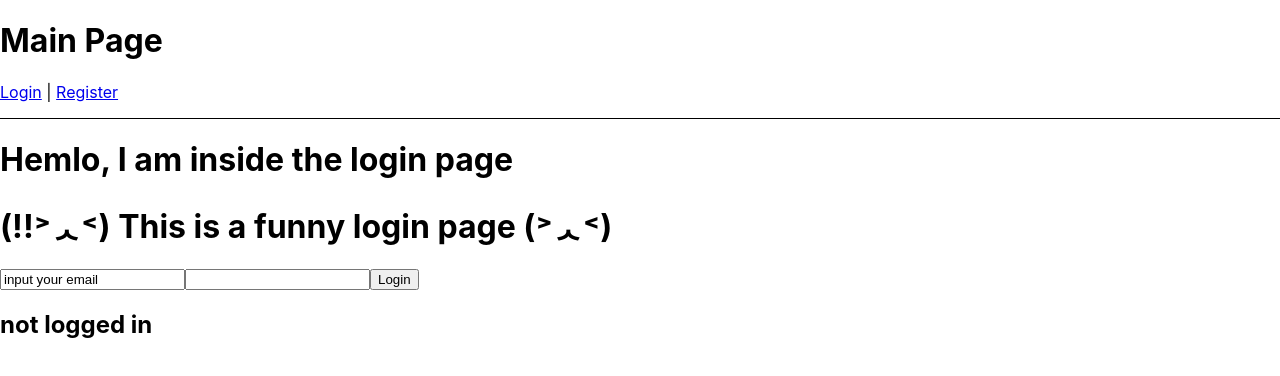
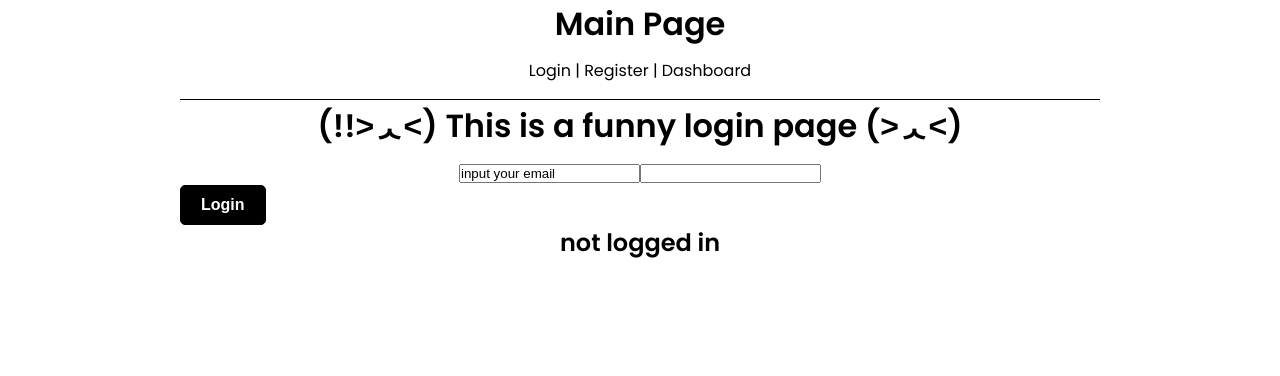
Before and after one commit to florentianayuwono/DigitalIT, a React (Create React App) app in the folder frontend/: page /login in a window 1280 px wide. Shown: the top 376 px of the page. Built offline with nearby package versions, Linux system fonts and the light colour scheme.

Commit message:
improved styling by a bit

```diff
--- a/frontend/src/App.js
+++ b/frontend/src/App.js
@@ -3,7 +3,7 @@ import { Outlet, Link } from "react-router-dom";
 
 function App() {
   return (
-    <div>
+    <div className="container">
       <h1>Main Page</h1>
       <nav
         style={{
@@ -12,7 +12,8 @@ function App() {
         }}
       >
         <Link to="/login">Login</Link> | {" "}
-        <Link to="/register">Register</Link>
+        <Link to="/register">Register</Link> | {" "}
+        <Link to="/dashboard">Dashboard</Link>
       </nav>
       <Outlet />
     </div>
--- a/frontend/src/components/LoginForm.js
+++ b/frontend/src/components/LoginForm.js
@@ -28,7 +28,6 @@ const LoginForm = () => {
 
   return (
     <Fragment>
-      <h1 className="text-center mt-5">(!!˃ᆺ˂) This is a funny login page (˃ᆺ˂)</h1>
       <form className="d-flex mt-5" onSubmit={onSubmitForm}>
         <input
           type="text"
--- a/frontend/src/index.css
+++ b/frontend/src/index.css
@@ -1,13 +1,215 @@
-body {
+@import url('https://fonts.googleapis.com/css2?family=Poppins:wght@300;400;600;700&display=swap');
+
+* {
   margin: 0;
-  font-family: -apple-system, BlinkMacSystemFont, 'Segoe UI', 'Roboto', 'Oxygen',
-    'Ubuntu', 'Cantarell', 'Fira Sans', 'Droid Sans', 'Helvetica Neue',
-    sans-serif;
-  -webkit-font-smoothing: antialiased;
-  -moz-osx-font-smoothing: grayscale;
+  padding: 0;
+  box-sizing: border-box;
 }
 
-code {
-  font-family: source-code-pro, Menlo, Monaco, Consolas, 'Courier New',
-    monospace;
+body {
+  font-family: 'Poppins', sans-serif;
+  height: 100vh;
 }
+
+a {
+  text-decoration: none;
+  color: #000;
+}
+
+p {
+  line-height: 1.7;
+}
+
+ul {
+  list-style: none;
+}
+
+li {
+  line-height: 2.2;
+}
+
+h1,
+h2,
+h3 {
+  font-weight: 600;
+  margin-bottom: 10px;
+}
+
+.container {
+  width: 100%;
+  max-width: 960px;
+  margin: 0 auto;
+  padding: 0 20px;
+  text-align: center;
+}
+
+.header {
+  display: flex;
+  justify-content: space-between;
+  align-items: center;
+  padding: 20px 0;
+  border-bottom: 1px solid #e6e6e6;
+  margin-bottom: 60px;
+}
+
+.header ul {
+  display: flex;
+  align-items: center;
+  justify-content: space-between;
+}
+
+.header ul li {
+  margin-left: 20px;
+}
+
+.header ul li a {
+  display: flex;
+  align-items: center;
+}
+
+.header ul li a:hover {
+  color: #777;
+}
+
+.header ul li a svg {
+  margin-right: 5px;
+}
+
+.heading {
+  font-size: 2rem;
+  font-weight: 700;
+  margin-bottom: 50px;
+  padding: 0 20px;
+}
+
+.heading p {
+  color: #828282;
+}
+
+.goals {
+  display: grid;
+  grid-template-columns: repeat(2, 1fr);
+  gap: 10px;
+}
+
+.goal {
+  background-color: #f4f4f4;
+  margin: 10px 0;
+  padding: 20px 0 10px;
+  position: relative;
+}
+
+.goal .close {
+  position: absolute;
+  top: 10px;
+  right: 15px;
+  cursor: pointer;
+  border: none;
+  background: none;
+}
+
+.form,
+.content {
+  width: 70%;
+  margin: 0 auto;
+}
+
+.form-group {
+  margin-bottom: 10px;
+}
+
+.form-group input,
+.form-group textarea,
+.form-group select {
+  width: 100%;
+  padding: 10px;
+  border: 1px solid #e6e6e6;
+  border-radius: 5px;
+  margin-bottom: 10px;
+  font-family: inherit;
+}
+
+.form-group label {
+  text-align: left;
+  display: block;
+  margin: 0 0 5px 3px;
+}
+
+.btn {
+  padding: 10px 20px;
+  border: 1px solid #000;
+  border-radius: 5px;
+  background: #000;
+  color: #fff;
+  font-size: 16px;
+  font-weight: 700;
+  cursor: pointer;
+  text-align: center;
+  appearance: button;
+  display: flex;
+  align-items: center;
+  justify-content: center;
+}
+
+.btn svg {
+  margin-right: 8px;
+}
+
+.btn-reverse {
+  background: #fff;
+  color: #000;
+}
+
+.btn-block {
+  width: 100%;
+  margin-bottom: 20px;
+}
+
+.btn:hover {
+  transform: scale(0.98);
+}
+
+.loadingSpinnerContainer {
+  position: fixed;
+  top: 0;
+  right: 0;
+  bottom: 0;
+  left: 0;
+  background-color: rgba(0, 0, 0, 0.5);
+  z-index: 5000;
+  display: flex;
+  justify-content: center;
+  align-items: center;
+}
+
+.loadingSpinner {
+  width: 64px;
+  height: 64px;
+  border: 8px solid;
+  border-color: #000 transparent #555 transparent;
+  border-radius: 50%;
+  animation: spin 1.2s linear infinite;
+}
+
+@keyframes spin {
+  0% {
+    transform: rotate(0deg);
+  }
+  100% {
+    transform: rotate(360deg);
+  }
+}
+
+@media (max-width: 600px) {
+  .form {
+    width: 90%;
+  }
+
+  .heading h1 {
+    font-size: 2rem;
+  }
+
+  .heading p {
+    font-size: 1.5rem;
+  }
+}
--- a/frontend/src/index.js
+++ b/frontend/src/index.js
@@ -5,6 +5,7 @@ import App from './App';
 import { BrowserRouter, Routes, Route } from "react-router-dom";
 import Login from "./pages/Login";
 import Register from "./pages/Register";
+import Dashboard from "./pages/Dashboard";
 
 const root = ReactDOM.createRoot(document.getElementById('root'));
 root.render(
@@ -14,6 +15,7 @@ root.render(
         <Route path="/" element={<App />}>
           <Route path="login" element={<Login />} />
           <Route path="register" element={<Register />} />
+          <Route path="dashboard" element={<Dashboard />} />
 
           {/* For routes that doesn't exist*/}
           <Route
--- a/frontend/src/pages/Dashboard.jsx
+++ b/frontend/src/pages/Dashboard.jsx
@@ -0,0 +1,5 @@
+function Dashboard() {
+  return <div>Dashboard</div>;
+}
+
+export default Dashboard;
--- a/frontend/src/pages/Login.jsx
+++ b/frontend/src/pages/Login.jsx
@@ -3,7 +3,7 @@ import LoginForm from "../components/LoginForm";
 export default function Login() {
   return (
     <main>
-      <h1>Hemlo, I am inside the login page</h1>
+      <h1 className="text-center mt-5">(!!˃ᆺ˂) This is a funny login page (˃ᆺ˂)</h1>
       <LoginForm />
     </main>
   );
```
